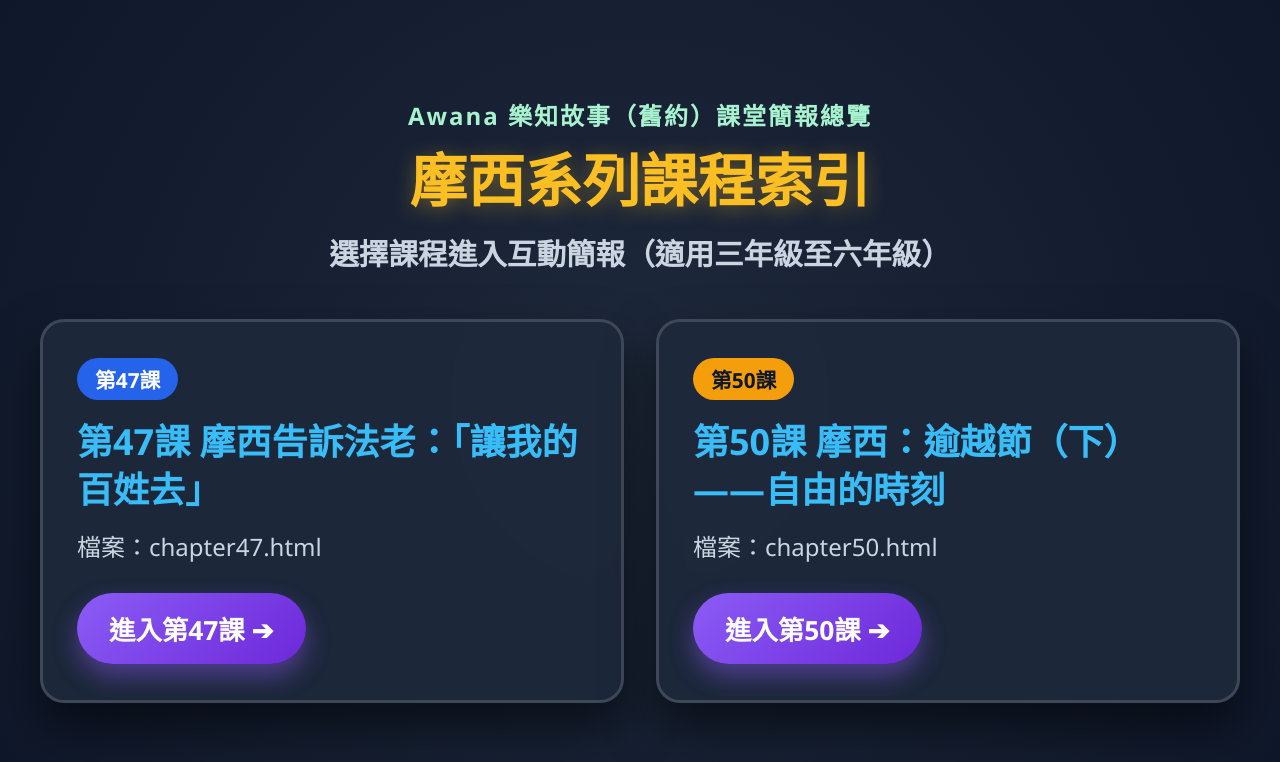
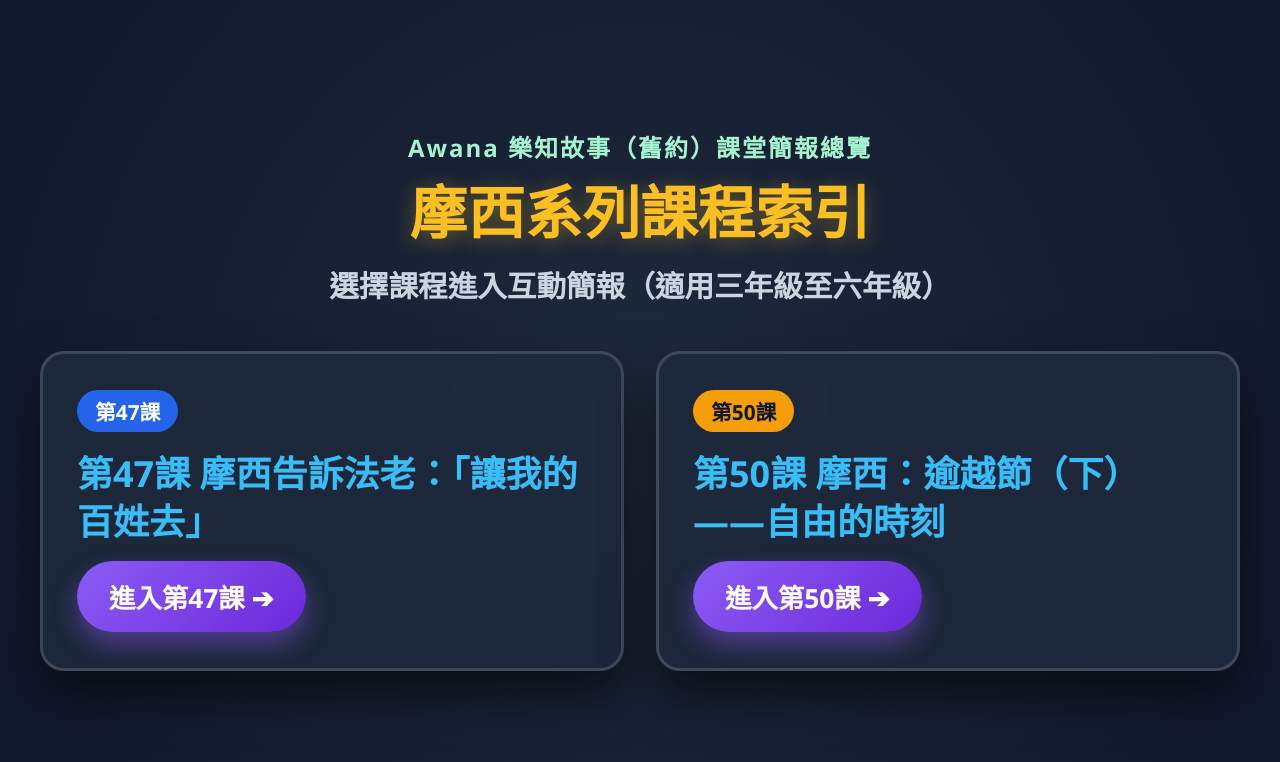
Before and after one commit to yipalan/yipalan.github.io, a plain HTML site: page awana/index.html in a window 1280 px wide. Drawn offline with Linux system fonts and the light colour scheme.

Commit message:
Update index.html

```diff
--- a/awana/index.html
+++ b/awana/index.html
@@ -185,7 +185,7 @@
                 <div>
                     <span class="badge badge-47">第47課</span>
                     <div class="lesson-title">第47課 摩西告訴法老：「讓我的百姓去」</div>
-                    <div class="lesson-meta">檔案：chapter47.html</div>
+
                 </div>
                 <span class="open-btn">進入第47課 ➔</span>
             </a>
@@ -194,7 +194,7 @@
                 <div>
                     <span class="badge badge-50">第50課</span>
                     <div class="lesson-title">第50課 摩西：逾越節（下）——自由的時刻</div>
-                    <div class="lesson-meta">檔案：chapter50.html</div>
+
                 </div>
                 <span class="open-btn">進入第50課 ➔</span>
             </a>
```
